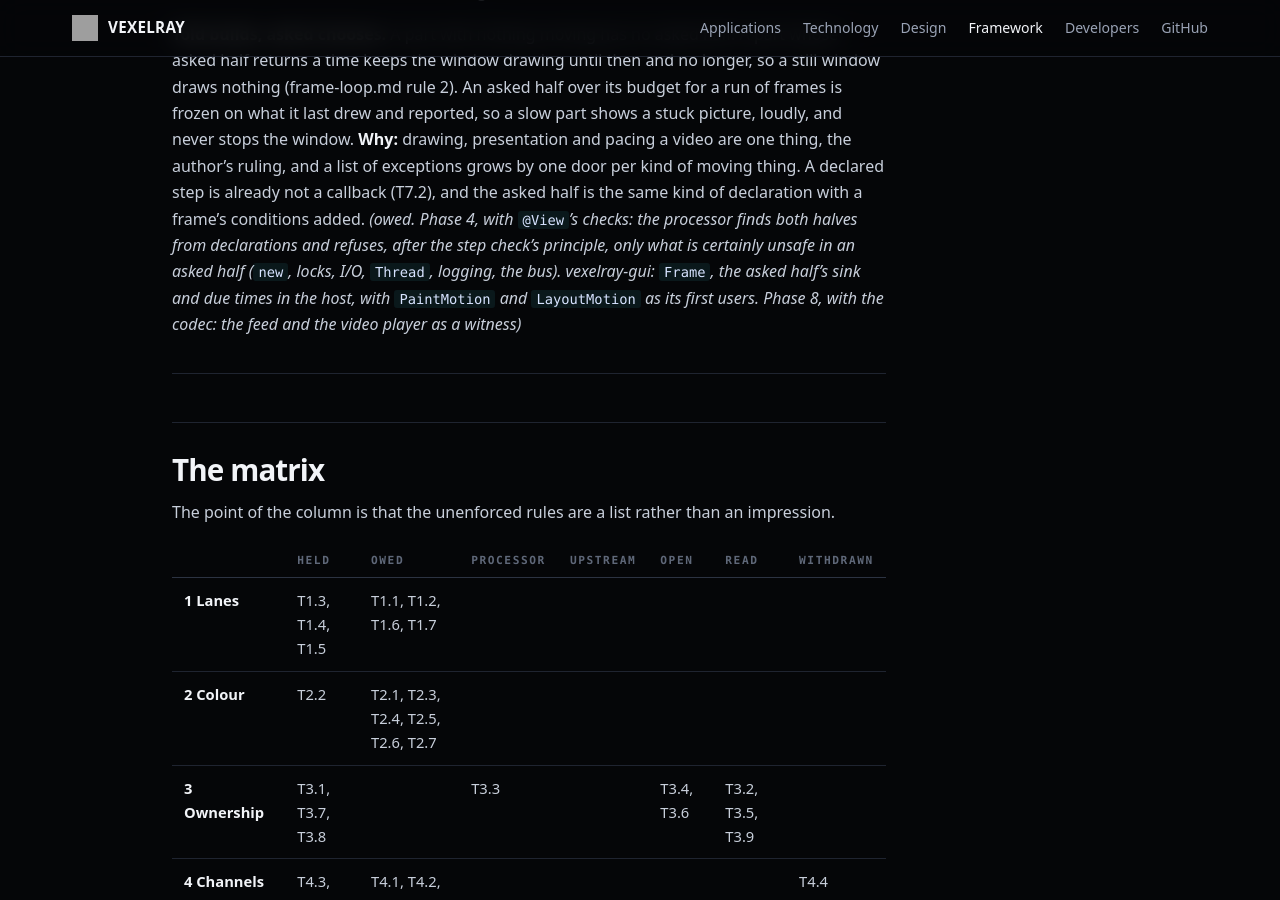
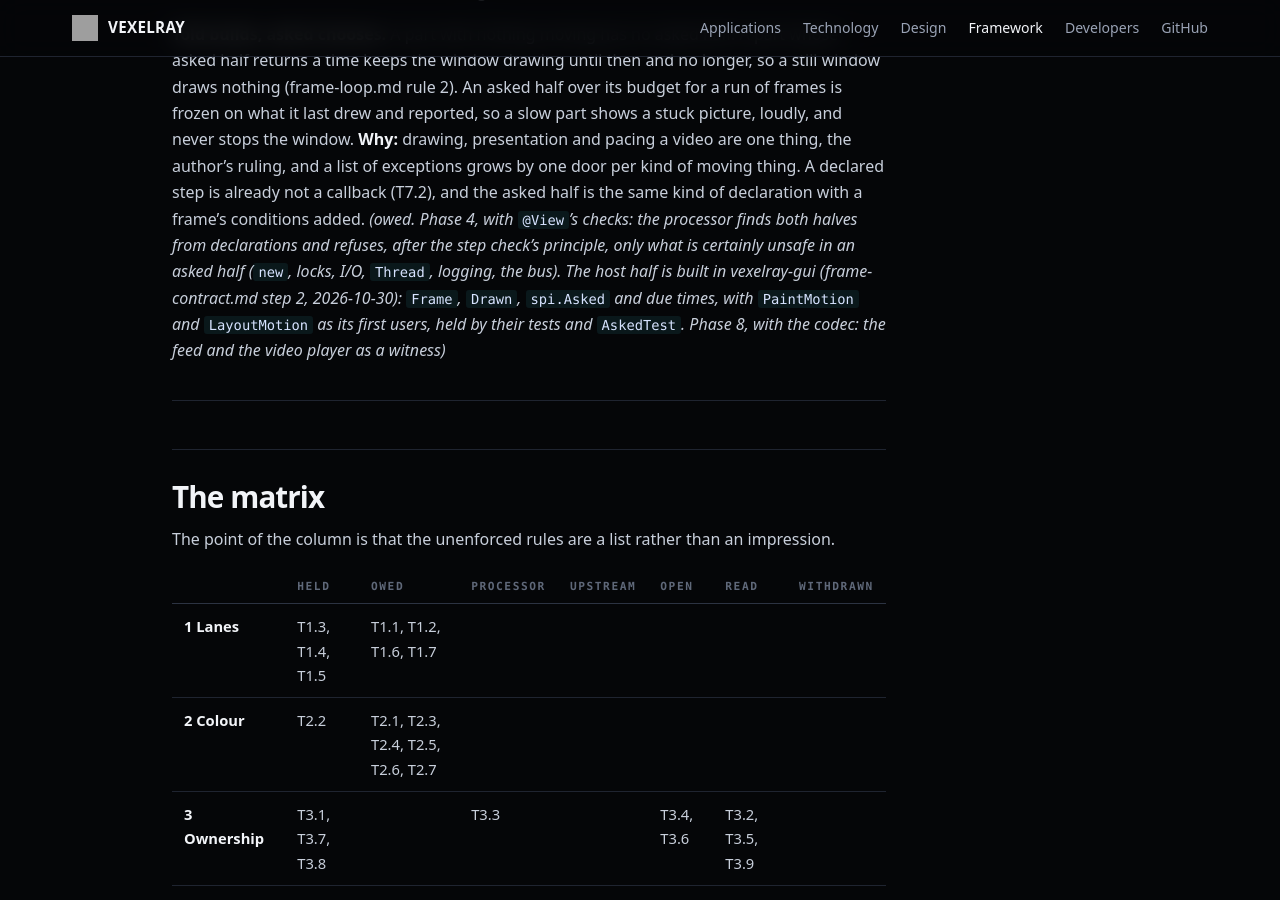
Before and after one commit to sibarum/vexelray-framework, a Jekyll site: the page built from docs/threading.md, in a window 1280 px wide and 900 px high, scrolled down 18431 px. Built offline with Jekyll 4.4.1, drawn with Linux system fonts in a browser that asks for light colours; our own code applies the rules of GitHub Pages for plain Markdown files.

Commit message:
threading.md T7.6: the host half of the frame contract is built in vexelray-gui
Co-Authored-By: Claude Opus 5.5 <noreply@anthropic.com>

```diff
--- a/docs/threading.md
+++ b/docs/threading.md
@@ -583,8 +583,9 @@ stuck picture, loudly, and never stops the window.
 by one door per kind of moving thing. A declared step is already not a callback (T7.2), and the asked half is the
 same kind of declaration with a frame's conditions added. *(owed. Phase 4, with `@View`'s checks: the processor
 finds both halves from declarations and refuses, after the step check's principle, only what is certainly unsafe in
-an asked half (`new`, locks, I/O, `Thread`, logging, the bus). vexelray-gui: `Frame`, the asked half's sink and due
-times in the host, with `PaintMotion` and `LayoutMotion` as its first users. Phase 8, with the codec: the feed and
+an asked half (`new`, locks, I/O, `Thread`, logging, the bus). The host half is built in vexelray-gui (frame-contract.md
+step 2, 2026-10-30): `Frame`, `Drawn`, `spi.Asked` and due times, with `PaintMotion` and `LayoutMotion` as its
+first users, held by their tests and `AskedTest`. Phase 8, with the codec: the feed and
 the video player as a witness)*
 
 ---
```
